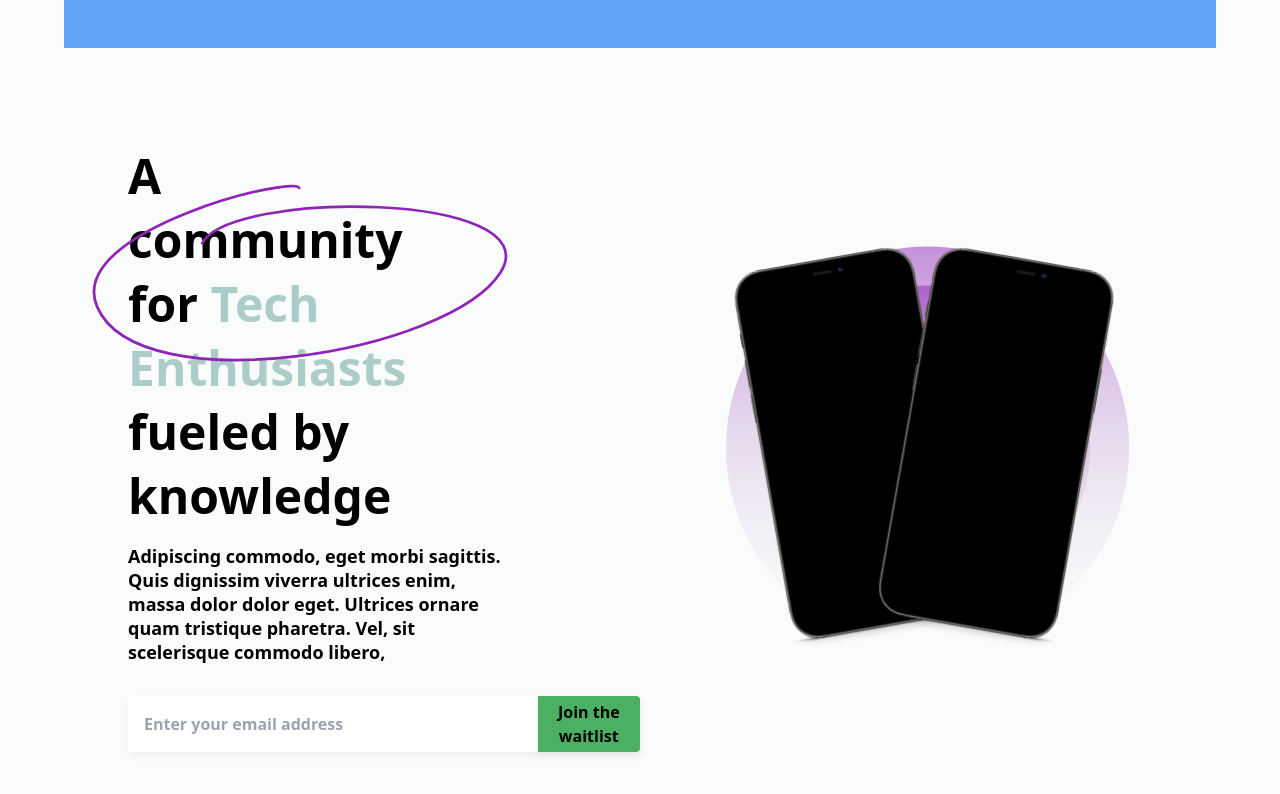
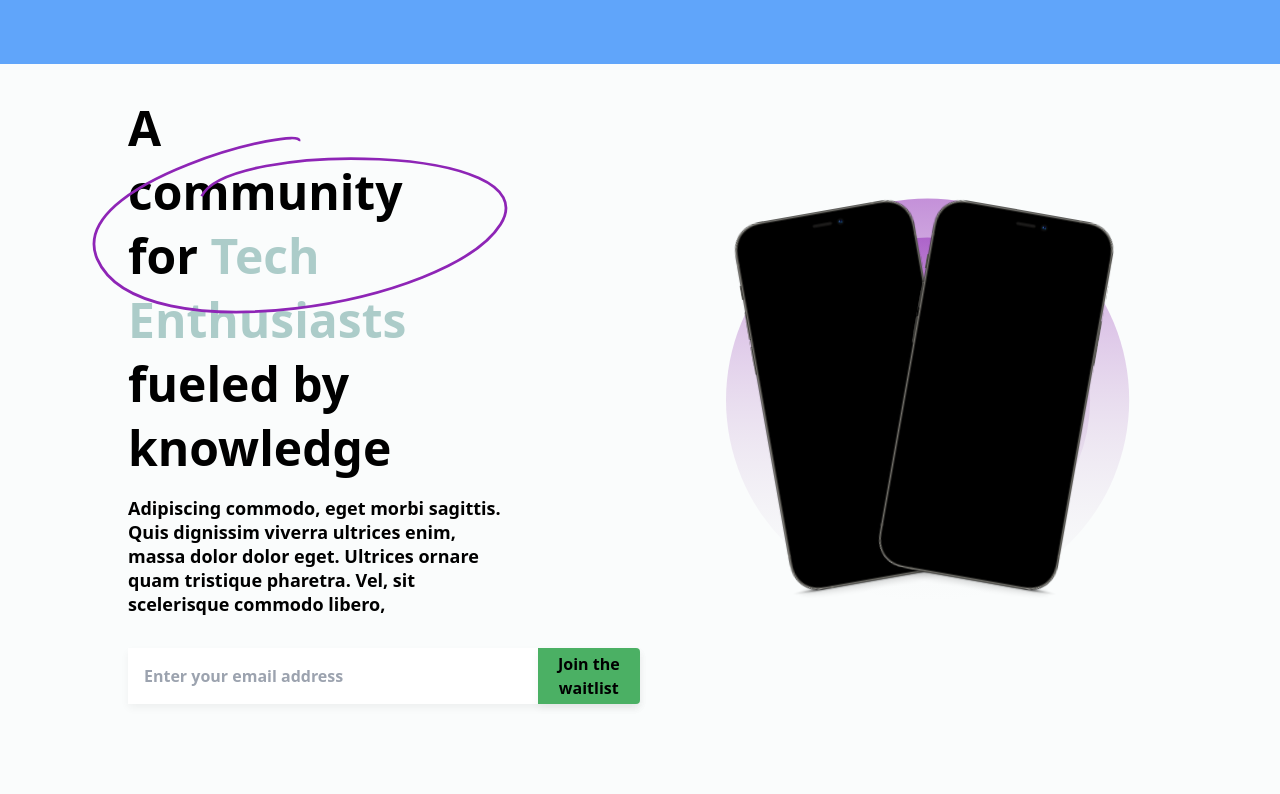
Before and after one commit to alli-Codes/Frixx-waitlist-first-version-, a Vue app: page / in a window 1280 px wide. Shown: the top 794 px of the page. Built offline with nearby package versions, Linux system fonts and the light colour scheme.

Commit message:
Creating a directory for Header component and changing the way it was imported

```diff
--- a/src/App.vue
+++ b/src/App.vue
@@ -5,7 +5,7 @@
 
 <script>
 
-  import Header from './components/Header.vue'
+  import Header from './components/Header/Header.vue'
   import LandingPage from './components/landing-page/LandingPage.vue'
 
   export default {
@@ -26,7 +26,7 @@
 #app {
   /*max-width: 1280px;*/
   background-color: #FAFCFC;
-  padding: 0 4rem;
+
 
   font-weight: normal;
 }
--- a/src/components/Header.vue
+++ /dev/null
@@ -1,5 +0,0 @@
-<template>
-    <div id="header" class="w-full h-12 bg-blue-400">
-
-    </div>
-</template>
--- /dev/null
+++ b/src/components/Header/Header.vue
@@ -0,0 +1,5 @@
+<template>
+    <div id="header" class="w-full h-16 bg-blue-400 fixed top-0">
+
+    </div>
+</template>
--- /dev/null
+++ b/src/components/Header/Icon.vue
@@ -0,0 +1,7 @@
+<template>
+    <svg width="44" height="39" viewBox="0 0 44 39" fill="none" xmlns="http://www.w3.org/2000/svg">
+        <path d="M42.6126 13.0141L35.2061 17.2587C35.1051 17.317 34.9906 17.3477 34.874 17.3477C34.7574 17.3477 34.6428 17.317 34.5418 17.2587L22.1269 10.0781C22.0259 10.0198 21.9113 9.98906 21.7947 9.98906C21.6781 9.98906 21.5636 10.0198 21.4626 10.0781L9.03432 17.2587C8.93334 17.317 8.81879 17.3477 8.70219 17.3477C8.58559 17.3477 8.47104 17.317 8.37006 17.2587L0.664667 12.8281C0.598509 12.7895 0.543625 12.7342 0.505481 12.6678C0.467337 12.6013 0.447266 12.5261 0.447266 12.4495C0.447266 12.3729 0.467337 12.2976 0.505481 12.2312C0.543625 12.1647 0.598509 12.1094 0.664667 12.0708L18.5996 1.73497L21.1836 0.247033C21.3839 0.125682 21.6137 0.0615234 21.8479 0.0615234C22.0821 0.0615234 22.3118 0.125682 22.5121 0.247033L25.0894 1.73497L42.6126 11.8782C42.7102 11.9374 42.7909 12.0208 42.8469 12.1203C42.9029 12.2197 42.9323 12.332 42.9323 12.4461C42.9323 12.5603 42.9029 12.6725 42.8469 12.772C42.7909 12.8715 42.7102 12.9549 42.6126 13.0141Z" fill="#182220"/>
+        <path d="M43.5953 17.6636V25.8007C43.5927 26.0315 43.5301 26.2575 43.4137 26.4567C43.2972 26.6559 43.1308 26.8213 42.931 26.9366L25.0359 37.2725L22.4519 38.7604C22.25 38.877 22.0209 38.9384 21.7877 38.9384C21.5545 38.9384 21.3254 38.877 21.1234 38.7604L18.5394 37.2725L0.664258 26.9366C0.464434 26.8213 0.298096 26.6559 0.181621 26.4567C0.0651467 26.2575 0.00255202 26.0315 0 25.8007L0 17.6636C0.00196544 17.5492 0.0334137 17.4374 0.091301 17.3387C0.149188 17.2401 0.231554 17.1581 0.330425 17.1007C0.429297 17.0432 0.541326 17.0123 0.655668 17.0108C0.770011 17.0093 0.882794 17.0374 0.983102 17.0923L21.4688 28.9228C21.5698 28.9811 21.6844 29.0118 21.801 29.0118C21.9176 29.0118 22.0321 28.9811 22.1331 28.9228L42.6122 17.0923C42.7125 17.0374 42.8253 17.0093 42.9396 17.0108C43.0539 17.0123 43.166 17.0432 43.2648 17.1007C43.3637 17.1581 43.4461 17.2401 43.504 17.3387C43.5619 17.4374 43.5933 17.5492 43.5953 17.6636Z" fill="#182220"/>
+    </svg>
+
+</template>
--- a/src/components/landing-page/LandingPage.vue
+++ b/src/components/landing-page/LandingPage.vue
@@ -40,6 +40,10 @@
 </script>
 
 <style scoped>
+
+    #landing__page{
+        padding: 0 4rem;
+    }
     #input{
         outline: none;
     }
```
